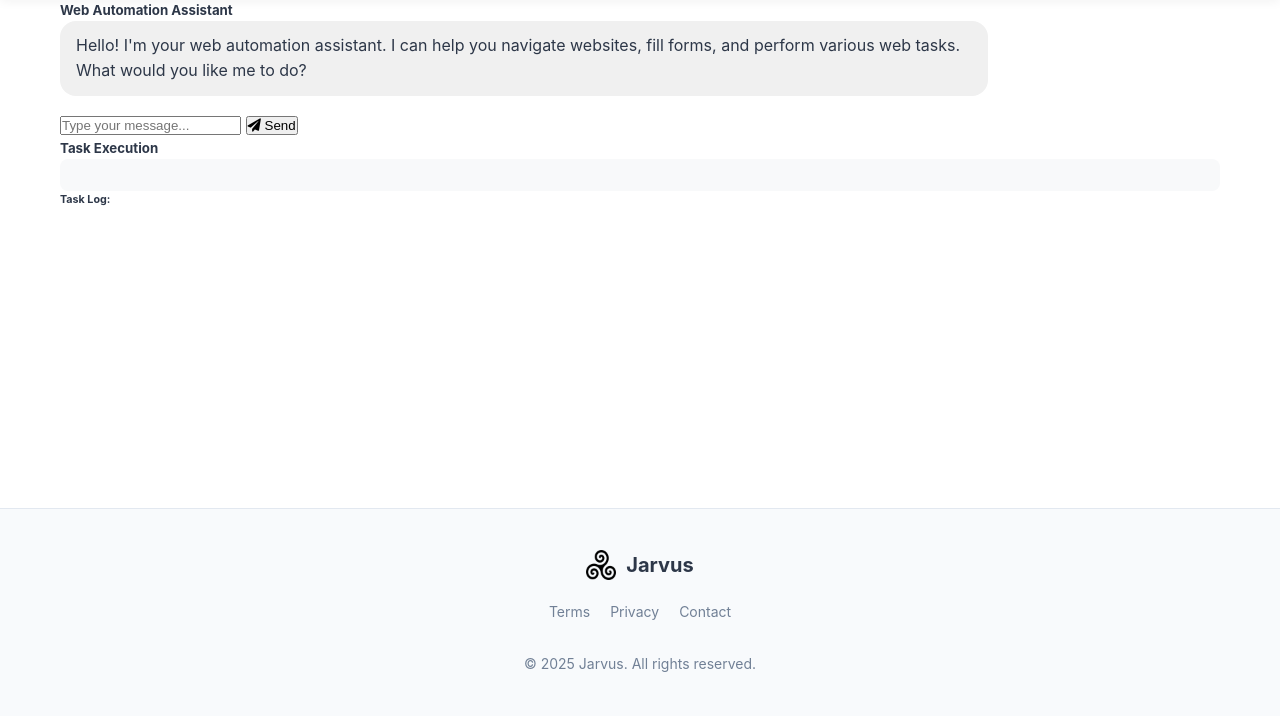
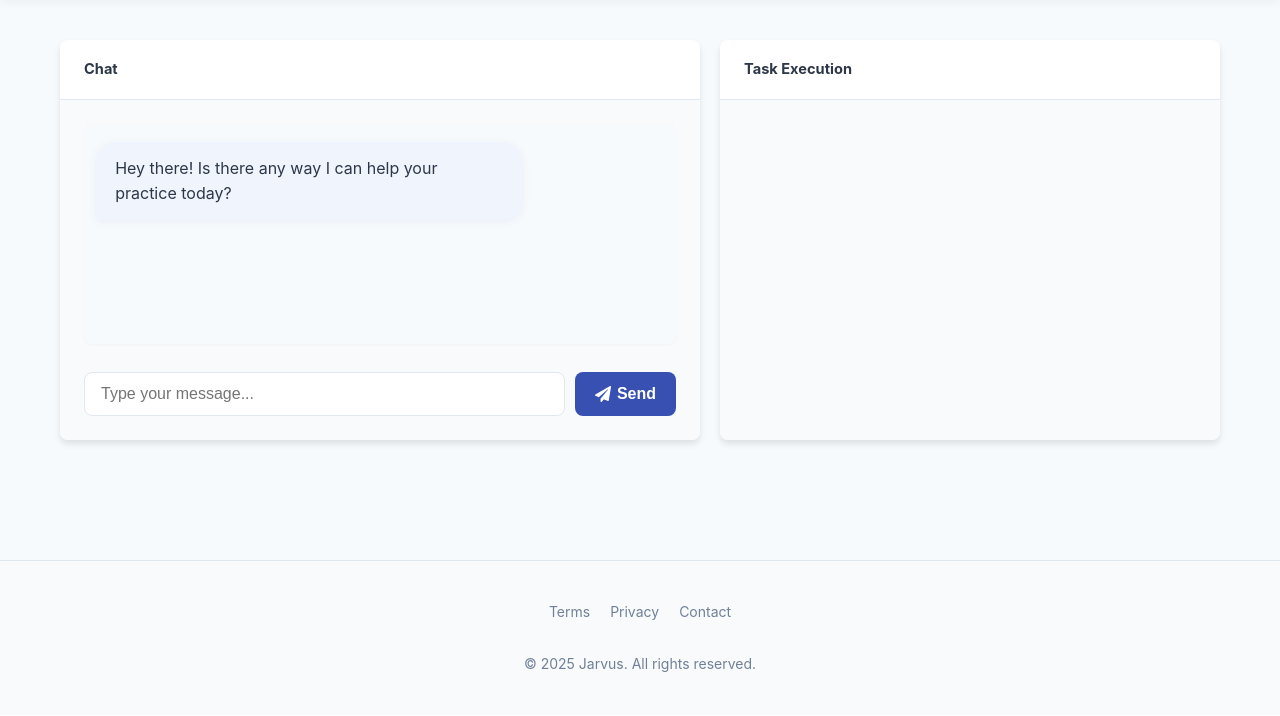
Before and after one commit to marismith79/Jarvus2, a Flask app: template jarvus_app/templates/chatbot.html in a window 1280 px wide. Shown: the part 86-802 px from the top of the page. After the commit the page ends 758 px from the top, so only its background shows below. Run offline with Flask 3, Linux system fonts and the light colour scheme; the template is opened without the code that fills it, so the values that code supplies are empty; parts of the project's set-up code (start-up, migrations or seed data) failed here and were passed over.

Commit message:
fixed some styling issues

```diff
--- a/jarvus_app/static/css/main.css
+++ b/jarvus_app/static/css/main.css
@@ -15,19 +15,53 @@ main {
 }
 
 /* Footer styles */
-.footer {
+/* .footer {
     margin-top: auto;
+} */
+
+/* Chatbot Modern Styles */
+.chat-section {
+    padding: 40px 0;
+    background: var(--light-bg, #f7fafc);
+    min-height: 70vh;
 }
 
-/* Chatbot specific styles */
-.chat-container {
-    height: calc(100vh - 200px);
+.card {
+    background: #fff;
+    border-radius: var(--border-radius, 8px);
+    box-shadow: var(--box-shadow, 0 4px 6px rgba(0,0,0,0.1));
+    overflow: hidden;
     display: flex;
     flex-direction: column;
 }
 
+.card-header {
+    padding: 18px 24px;
+    border-bottom: 1px solid #e2e8f0;
+    font-size: 1.1rem;
+    font-weight: 600;
+}
+
+.card-body {
+    padding: 24px;
+    flex: 1;
+    display: flex;
+    flex-direction: column;
+    background: #f9fafb;
+}
+
+#chat-messages {
+    background: #f7fafc;
+    border-radius: var(--border-radius, 8px);
+    padding: 18px 12px;
+    min-height: 220px;
+    max-height: 350px;
+    box-shadow: 0 1px 3px rgba(56,80,178,0.04);
+    margin-bottom: 18px;
+}
+
 .message {
-    margin-bottom: 1rem;
+    margin-bottom: 1.1rem;
     display: flex;
     flex-direction: column;
 }
@@ -37,24 +71,73 @@ main {
 }
 
 .message-content {
-    padding: 0.75rem 1rem;
-    border-radius: 1rem;
-    max-width: 80%;
+    padding: 0.85rem 1.2rem;
+    border-radius: 1.2rem;
+    max-width: 75%;
+    font-size: 1rem;
+    box-shadow: 0 2px 8px rgba(56,80,178,0.07);
+    word-break: break-word;
 }
 
 .message.system .message-content {
-    background-color: #f0f0f0;
+    background: #f0f4fd;
+    color: var(--text-color, #2d3748);
+    border-bottom-left-radius: 0.3rem;
 }
 
 .message.user .message-content {
-    background-color: #007bff;
-    color: white;
+    background: var(--primary-color, #3850b2);
+    color: #fff;
+    border-bottom-right-radius: 0.3rem;
 }
 
-/* Task visualization styles */
+.input-group {
+    display: flex;
+    gap: 10px;
+    margin-top: 10px;
+    /* align-items: center; */
+}
+
+#message-input.form-control {
+    border-radius: var(--border-radius, 8px);
+    border: 1px solid #e2e8f0;
+    padding: 12px 16px;
+    font-size: 1rem;
+    transition: border-color 0.2s;
+    flex: 1 1 0;
+    min-width: 0;
+    max-width: 600px;
+}
+
+#message-input.form-control:focus {
+    outline: none;
+    border-color: var(--primary-color, #3850b2);
+    box-shadow: 0 0 0 2px rgba(56,80,178,0.08);
+}
+
+#send-button.btn {
+    border-radius: var(--border-radius, 8px);
+    padding: 0 20px;
+    font-size: 1rem;
+    font-weight: 600;
+    background: var(--primary-color, #3850b2);
+    color: #fff;
+    border: none;
+    transition: background 0.2s;
+    display: flex;
+    align-items: center;
+    gap: 6px;
+}
+
+#send-button.btn:hover {
+    background: var(--secondary-color, #2c7a7b);
+}
+
 .task-log-entry {
-    padding: 0.5rem;
-    border-bottom: 1px solid #eee;
+    padding: 0.5rem 0.75rem;
+    border-bottom: 1px solid #e2e8f0;
+    font-size: 0.97rem;
+    color: var(--text-color, #2d3748);
 }
 
 .task-log-entry:last-child {
@@ -69,9 +152,69 @@ main {
     color: #dc3545;
 }
 
-.screenshot-container {
-    text-align: center;
-    background-color: #f8f9fa;
-    padding: 1rem;
-    border-radius: 0.5rem;
+/* Flex row for chat and tasks */
+.chat-flex-row {
+    display: flex;
+    flex-direction: row;
+    gap: 20px;
+    align-items: stretch;
+    height: 100%;
+    min-height: 300px;
 }
+
+.chat-flex-col {
+    display: flex;
+    flex-direction: column;
+    flex: 1 1 0;
+    height: 100%;
+}
+
+.chat-main {
+    flex: 2 1 0;
+    min-width: 0;
+    min-height: 400px;
+    display: flex;
+    flex-direction: column;
+    height: 100%;
+}
+
+.chat-tasks {
+    flex: 1 1 320px;
+    min-width: 280px;
+    min-height: 400px;
+    max-width: 500px;
+    display: flex;
+    flex-direction: column;
+    height: 100%;
+}
+
+/* Make cards fill the column height */
+.chat-flex-col > .card {
+    flex: 1 1 auto;
+    display: flex;
+    flex-direction: column;
+    height: 100%;
+}
+
+@media (max-width: 900px) {
+    .chat-flex-row {
+        flex-direction: column;
+        gap: 20px;
+        height: auto;
+    }
+    .chat-main, .chat-tasks {
+        max-width: 100%;
+        min-width: 0;
+        height: auto;
+    }
+    .chat-section .container {
+        flex-direction: column;
+    }
+    .col-md-8, .col-md-4 {
+        width: 100%;
+        max-width: 100%;
+    }
+    .card-body {
+        padding: 16px;
+    }
+}
--- a/jarvus_app/templates/chatbot.html
+++ b/jarvus_app/templates/chatbot.html
@@ -26,19 +26,19 @@
 
     <section class="chat-section">
         <div class="container">
-            <div class="row h-100">
+            <div class="chat-flex-row">
                 <!-- Chat Interface -->
-                <div class="col-md-8 h-100 d-flex flex-column">
+                <div class="chat-flex-col chat-main">
                     <div class="card flex-grow-1">
                         <div class="card-header bg-primary text-white">
-                            <h5 class="mb-0">Web Automation Assistant</h5>
+                            <h5 class="mb-0">Chat</h5>
                         </div>
                         <div class="card-body d-flex flex-column">
                             <!-- Chat Messages -->
                             <div id="chat-messages" class="flex-grow-1 overflow-auto mb-3">
                                 <div class="message system">
                                     <div class="message-content">
-                                        Hello! I'm your web automation assistant. I can help you navigate websites, fill forms, and perform various web tasks. What would you like me to do?
+                                        Hey there! Is there any way I can help your practice today?
                                     </div>
                                 </div>
                             </div>
@@ -55,25 +55,12 @@
                 </div>
 
                 <!-- Task Visualization -->
-                <div class="col-md-4 h-100">
+                <div class="chat-flex-col chat-tasks">
                     <div class="card h-100">
                         <div class="card-header bg-info text-white">
                             <h5 class="mb-0">Task Execution</h5>
                         </div>
                         <div class="card-body">
-                            <div id="task-visualization" class="h-100">
-                                <!-- Screenshot Preview -->
-                                <div class="screenshot-container mb-3">
-                                    <img id="screenshot" class="img-fluid rounded" style="display: none;">
-                                </div>
-
-                                <!-- Task Log -->
-                                <div class="task-log">
-                                    <h6>Task Log:</h6>
-                                    <div id="task-log" class="border rounded p-2" style="height: 300px; overflow-y: auto;">
-                                    </div>
-                                </div>
-                            </div>
                         </div>
                     </div>
                 </div>
@@ -83,10 +70,6 @@
 
     <footer>
         <div class="container">
-            <div class="footer-logo">
-                <img src="{{ url_for('static', filename='images/logo.png') }}" alt="Jarvus Logo">
-                <span>Jarvus</span>
-            </div>
             <div class="footer-links">
                 <a href="#terms">Terms</a>
                 <a href="#privacy">Privacy</a>
--- a/jarvus_app/templates/profile.html
+++ b/jarvus_app/templates/profile.html
@@ -16,6 +16,7 @@
             </div>
             <nav>
                 <a href="/">Home</a>
+                <a href="{{ url_for('web.chatbot') }}">Chat</a>
                 <a href="#" class="active">Profile</a>
                 <a href="{{ url_for('auth.logout') }}" class="cta-button">Log Out</a>
             </nav>
@@ -142,10 +143,6 @@
 
     <footer>
         <div class="container">
-            <div class="footer-logo">
-                <img src="{{ url_for('static', filename='images/logo.png') }}" alt="Jarvus Logo">
-                <span>Jarvus</span>
-            </div>
             <div class="footer-links">
                 <a href="#terms">Terms</a>
                 <a href="#privacy">Privacy</a>
```
Also changed, not shown: jarvus_app/templates/landing.html (+2 -5 lines), README.md.
